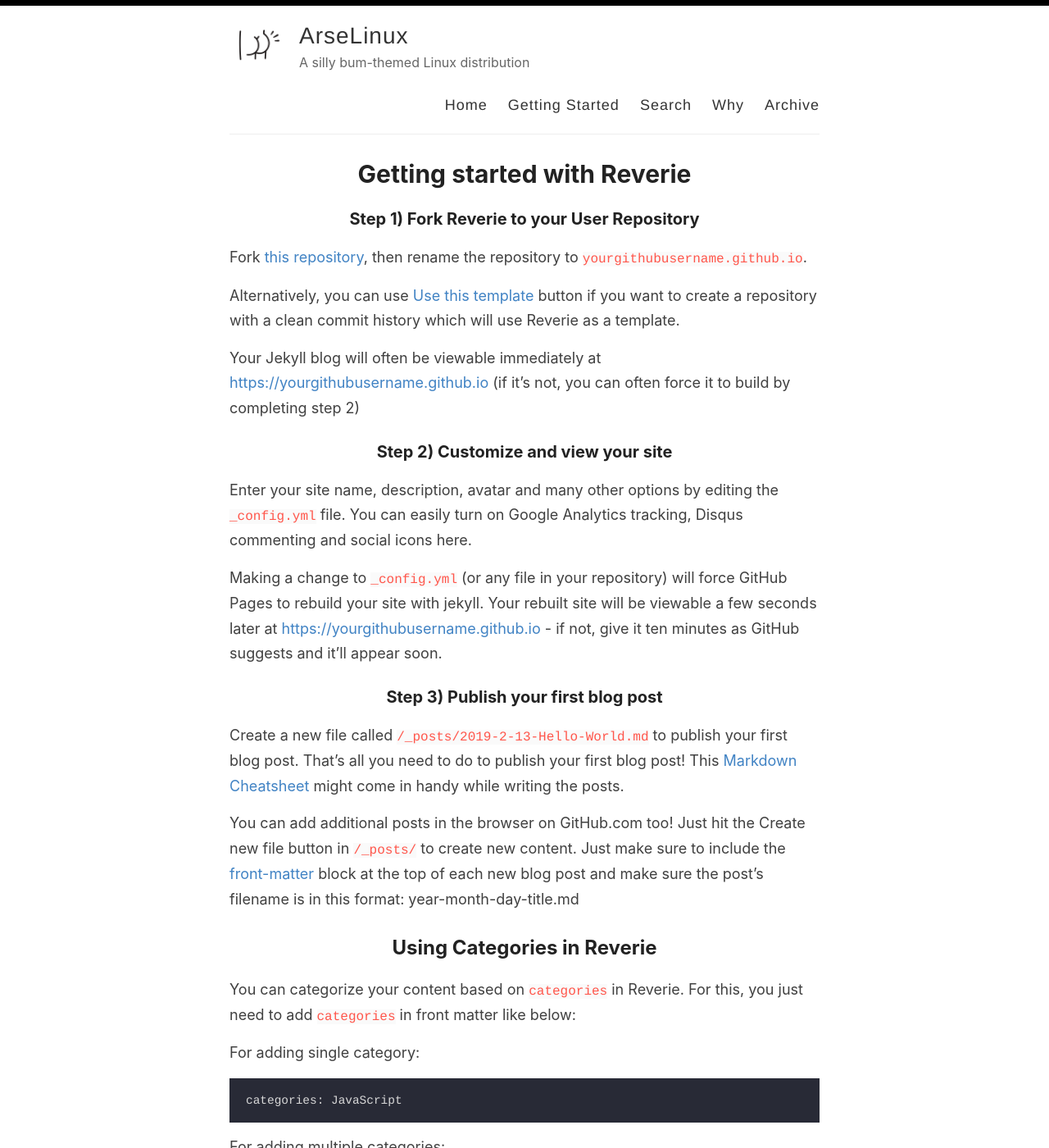
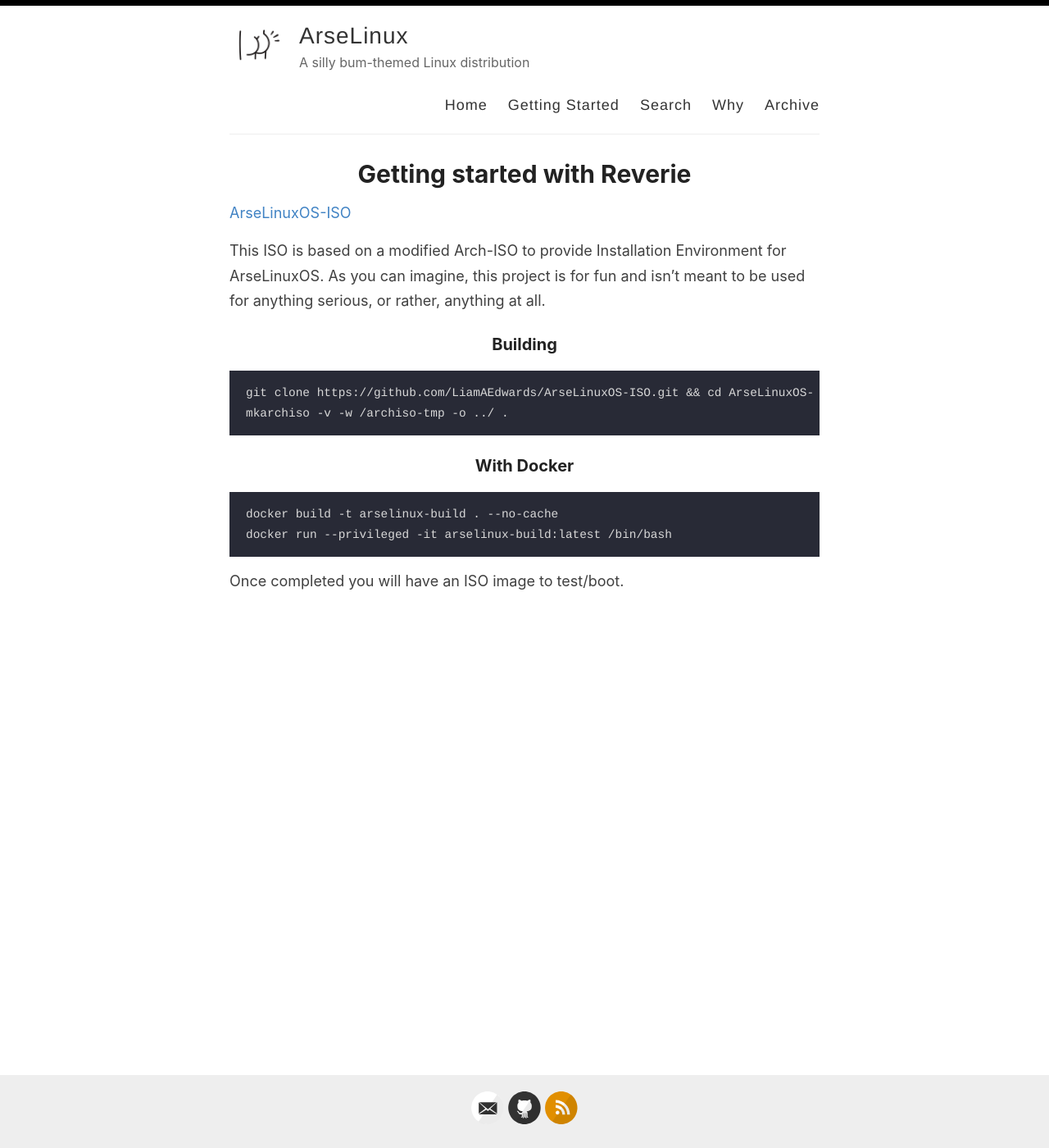
Before and after one commit to ArseLinuxOS-Development/arselinux.github.io, a Jekyll site: the page built from _pages/getting-started.md, in a window 1280 px wide and 1400 px high. Shown: the whole window at 82% size. Built offline with Jekyll 4.4.1, drawn with Linux system fonts in a browser that asks for light colours; some of the changed text lies outside the part shown.

Commit message:
Edited getting started

````diff
--- a/_pages/getting-started.md
+++ b/_pages/getting-started.md
@@ -4,48 +4,19 @@ title: Getting started with Reverie
 permalink: /getting-started/
 ---
 
-### Step 1) Fork Reverie to your User Repository
 
-Fork [this repository](https://github.com/amitmerchant1990/reverie), then rename the repository to `yourgithubusername.github.io`.
+[ArseLinuxOS-ISO](https://github.com/ArseLinuxOS-Development/ArseLinuxOS-ISO)
 
-Alternatively, you can use [Use this template](https://github.com/amitmerchant1990/reverie/generate) button if you want to create a repository with a clean commit history which will use Reverie as a template.
+This ISO is based on a modified Arch-ISO to provide Installation Environment for ArseLinuxOS. As you can imagine, this project is for fun and isn't meant to be used for anything serious, or rather, anything at all.
 
-Your Jekyll blog will often be viewable immediately at <https://yourgithubusername.github.io> (if it's not, you can often force it to build by completing step 2)
+### Building
 
-### Step 2) Customize and view your site
+    git clone https://github.com/LiamAEdwards/ArseLinuxOS-ISO.git && cd ArseLinuxOS-ISO
+    mkarchiso -v -w /archiso-tmp -o ../ .
 
-Enter your site name, description, avatar and many other options by editing the `_config.yml` file. You can easily turn on Google Analytics tracking, Disqus commenting and social icons here.
+### With Docker
 
-Making a change to `_config.yml` (or any file in your repository) will force GitHub Pages to rebuild your site with jekyll. Your rebuilt site will be viewable a few seconds later at <https://yourgithubusername.github.io> - if not, give it ten minutes as GitHub suggests and it'll appear soon.
+    docker build -t arselinux-build . --no-cache
+    docker run --privileged -it arselinux-build:latest /bin/bash
 
-### Step 3) Publish your first blog post
-
-Create a new file called `/_posts/2019-2-13-Hello-World.md` to publish your first blog post. That's all you need to do to publish your first blog post! This [Markdown Cheatsheet](https://github.com/adam-p/markdown-here/wiki/Markdown-Cheatsheet) might come in handy while writing the posts.
-
-> You can add additional posts in the browser on GitHub.com too! Just hit the <kbd>Create new file</kbd> button in `/_posts/` to create new content. Just make sure to include the [front-matter](http://jekyllrb.com/docs/frontmatter/) block at the top of each new blog post and make sure the post's filename is in this format: year-month-day-title.md
-
-## Using Categories in Reverie
-
-You can categorize your content based on `categories` in Reverie. For this, you just need to add `categories` in front matter like below:
-
-For adding single category:
-
-```md
-categories: JavaScript
-```
-
-For adding multiple categories:
-
-```md
-categories: [PHP, Laravel]
-```
-
-The contegorized content can be shown over this URL: <https://yourgithubusername.github.io/categories/>
-
-## RSS
-
-The generated [RSS feed](https://en.wikipedia.org/wiki/RSS) of your blog can be found at <https://yourgithubusername.github.io/feed>. You can see the example RSS feed over [here](https://www.amitmerchant.com/reverie/feed).
-
-## Sitemap
-
-The generated sitemap of your blog can be found at <https://yourgithubusername.github.io/sitemap>. You can see the example sitemap feed over [here](https://www.amitmerchant.com/reverie/sitemap).
+Once completed you will have an ISO image to test/boot.
````
